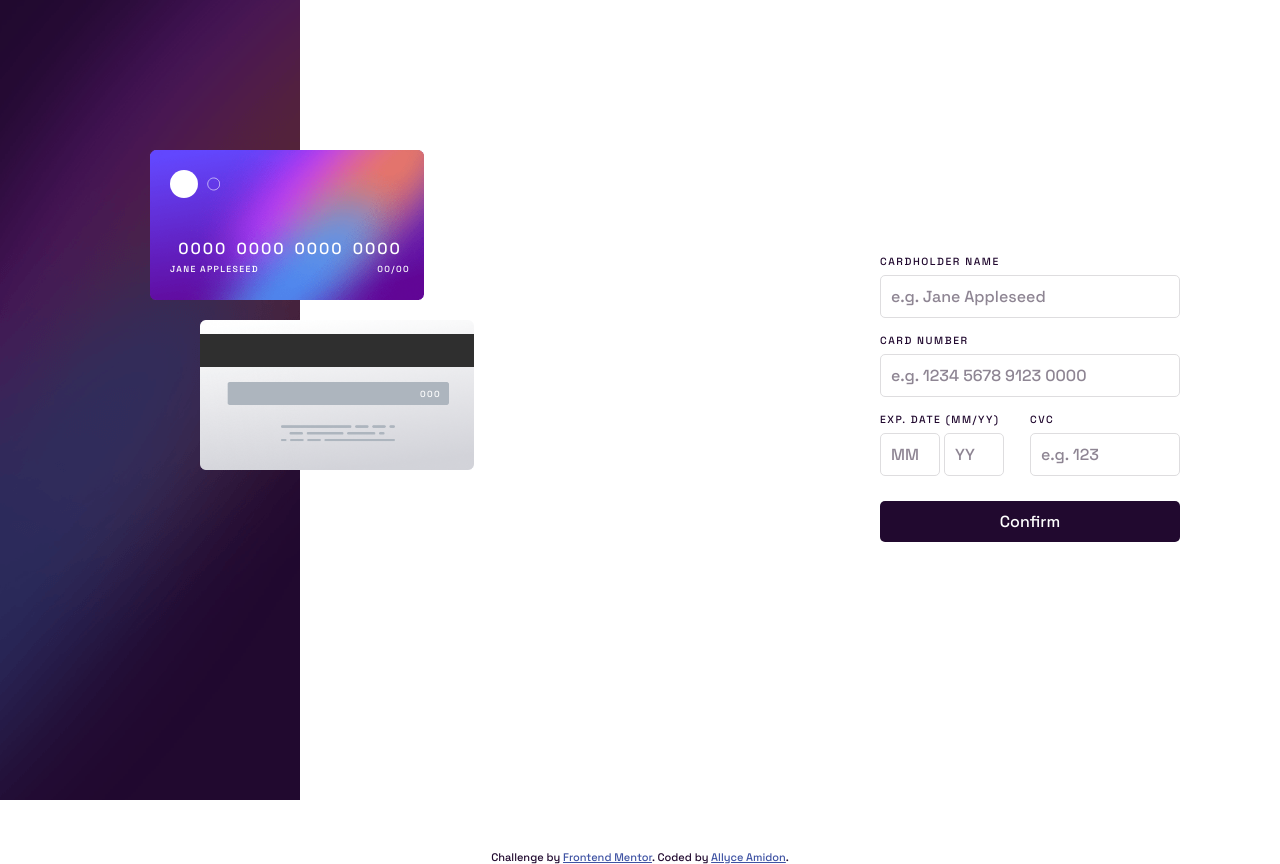
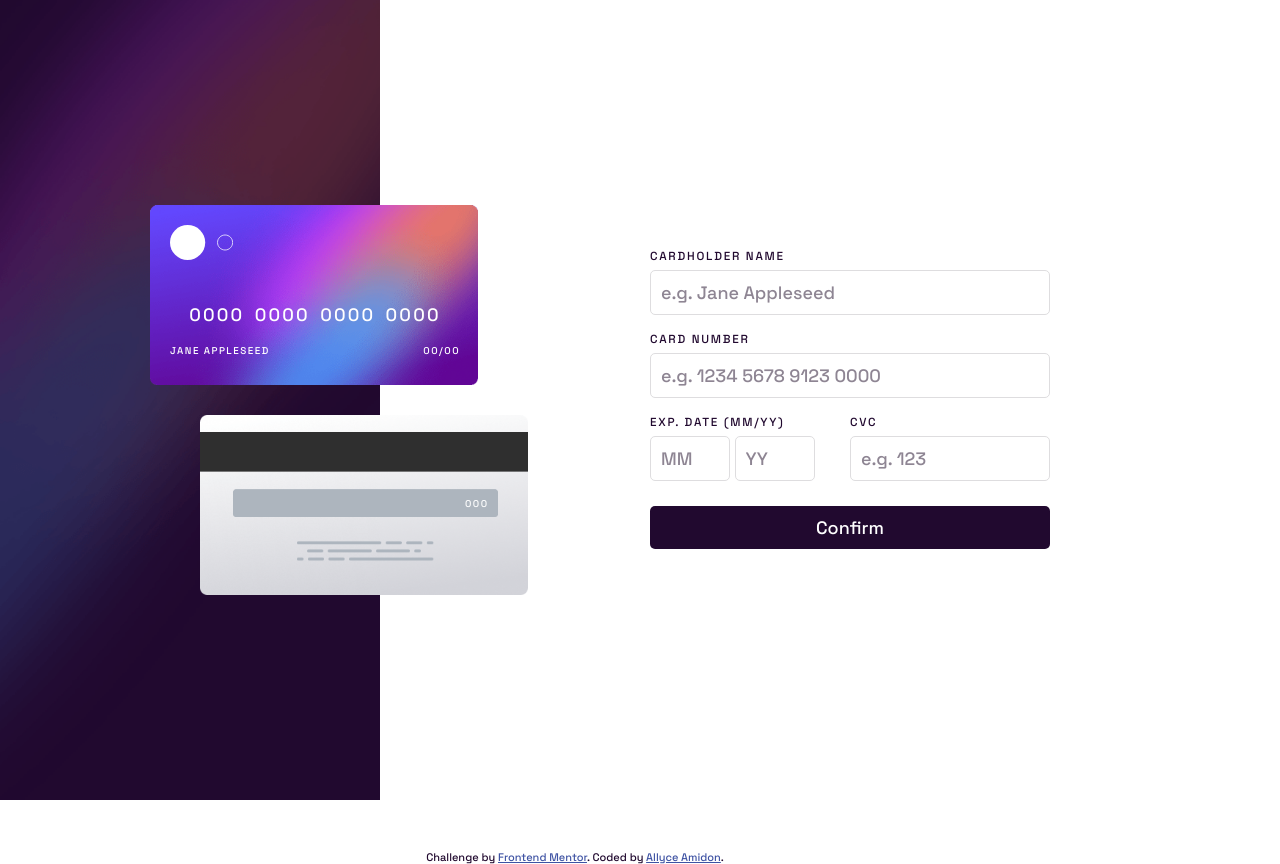
Before and after one commit to amidona/interactive-cc-form-fm, a plain HTML site: page index.html in a window 1280 px wide. Drawn offline with Linux system fonts and the light colour scheme.

Commit message:
Finished CSS for tablet and desktop

```diff
--- a/styles.css
+++ b/styles.css
@@ -9,6 +9,7 @@ body {
     color: hsl(278, 68%, 11%);
     font-family: 'Space Grotesk', sans-serif;
     font-size: 16px;
+    min-width: 355px;
 }
 
 #content {
@@ -31,7 +32,7 @@ header {
 }
 
 #card-container {
-    /* border: 1px solid yellow; */
+    /* border: 3px solid yellow; */
     min-width: 360px;
 }
 
@@ -198,36 +199,47 @@ footer {
     color: hsl(228, 45%, 44%);
 }
 
-@media (min-width: 900px) {
+/*********** TABLET STYLES ***********/
+@media (min-width: 875px) {
+
     #content {
+        align-items: center;
         flex-wrap: nowrap;
         justify-content: space-between;
-        align-items: center;
     }
 
     /* HEADER STYLES */
     header {
-        background: url("images/bg-main-desktop.png");
+        background: url("images/bg-main-desktop.png") no-repeat;
+        background-size: cover;
         height: 100vh;
         max-width: 300px;
     }
 
+    #card-container {
+        height: 100vh;
+    }
+
     #back {
-        top: 320px;
-        left: 200px;
+        left: 180px;
         margin: 0;
+        top: calc(50vh + 15px);
     }
 
     #front {
-        top: 150px;
-        left: 150px;
-        margin: 0
+        left: 130px;
+        margin: 0;
+        top: calc(50vh - 155px);
+    }
+
+    .numerals {
+        padding-bottom: 10px;
     }
 
     /* ENTRY FORM STYLES */
     #entry-form {
+        margin-right: 100px;
         max-width: 300px;
-        margin-right: 100px;
     }
 
     form {
@@ -236,7 +248,6 @@ footer {
 
     /* CONFIRMATION PAGE STYLES */
     #confirmation {
-
         margin-right: 100px;
     }
 
@@ -244,7 +255,52 @@ footer {
         margin-top: 0;
     }
 
+}
+
+/********** DESKTOP STYLES **********/
+
+@media (min-width: 1050px) {
+
+    body {
+        font-size: 18px;
+        max-width: 1150px;
+    }
+
+    /* HEADER STYLES */
+    header {
+        max-width: 380px;
+    }
+
+    #back {
+        height: 180px;
+        left: 200px;
+        max-width: 330px;
+    }
+
+    #back .card-details {
+        padding: 82px 0 0 265px;
+    }
+
+    #front {
+        height: 180px;
+        left: 150px;
+        max-width: 330px;
+        top: calc(50vh - 195px);
+    }
+
+    #front img {
+        width: 75%;
+    }
+
+    /* ENTRY FORM STYLES */
+    #entry-form {
+        max-width: 400px;
+    }
+
+
+    /* CONFIRMATION PAGE STYLES */
     button {
         min-width: 350px;
     }
+
 }
```
